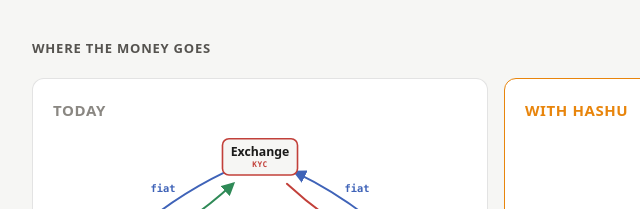
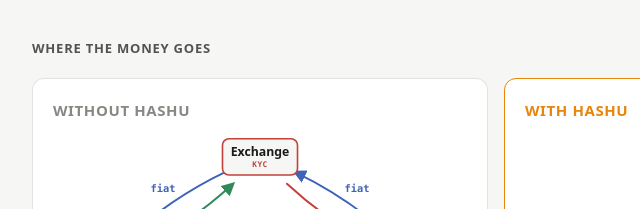
Before and after one commit to asherp/hashu, a plain HTML site: page site/index.html in a window 1280 px wide. Shown: the part 1411-1620 px from the top of the page, 144-784 px from the left. Drawn offline with Linux system fonts and the light colour scheme; no server answers.

Commit message:
Landing: rename "Today" diagram to "Without Hashu" (#128)
* Landing: rename Today diagram to Without Hashu

Co-Authored-By: Claude Opus 5.5 <noreply@anthropic.com>
Claude-Session: https://claude.ai/code/session_01Dfv2Pjsf85engv2dce5Vcw

* Add PR screenshots (removed in next commit)

Co-Authored-By: Claude Opus 5.5 <noreply@anthropic.com>
Claude-Session: https://claude.ai/code/session_01Dfv2Pjsf85engv2dce5Vcw

* Remove PR screenshots

Co-Authored-By: Claude Opus 5.5 <noreply@anthropic.com>
Claude-Session: https://claude.ai/code/session_01Dfv2Pjsf85engv2dce5Vcw

---------

Co-authored-by: Claude <noreply@anthropic.com>

```diff
--- a/site/index.html
+++ b/site/index.html
@@ -181,8 +181,8 @@ footer { padding: 32px 0 48px; border-top: 1px solid var(--line); color: var(--i
     <h2>Where the money goes</h2>
     <div class="flows">
       <div class="card">
-        <h3>Today</h3>
-        <svg class="mflow" viewBox="0 0 640 420" role="img" aria-label="Today: the miner sends hashes to a pool for BTC and sells that BTC to an exchange for fiat. You send fiat to the exchange and get KYC'd BTC.">
+        <h3>Without Hashu</h3>
+        <svg class="mflow" viewBox="0 0 640 420" role="img" aria-label="Without Hashu: the miner sends hashes to a pool for BTC and sells that BTC to an exchange for fiat. You send fiat to the exchange and get KYC'd BTC.">
 <defs><marker id="mf-today-hash" viewBox="0 0 10 10" refX="8" refY="5" markerWidth="7" markerHeight="7" orient="auto-start-reverse"><path class="f-hash" d="M0,0 L10,5 L0,10 z"/></marker><marker id="mf-today-pay" viewBox="0 0 10 10" refX="8" refY="5" markerWidth="7" markerHeight="7" orient="auto-start-reverse"><path class="f-pay" d="M0,0 L10,5 L0,10 z"/></marker><marker id="mf-today-btc" viewBox="0 0 10 10" refX="8" refY="5" markerWidth="7" markerHeight="7" orient="auto-start-reverse"><path class="f-btc" d="M0,0 L10,5 L0,10 z"/></marker><marker id="mf-today-kyc" viewBox="0 0 10 10" refX="8" refY="5" markerWidth="7" markerHeight="7" orient="auto-start-reverse"><path class="f-kyc" d="M0,0 L10,5 L0,10 z"/></marker></defs>
 <path class="e s-hash" d="M111.6,251.6 Q180.9,315.7 266.0,356.6" marker-end="url(#mf-today-hash)"/>
 <path class="e s-btc" d="M278.4,338.4 Q209.1,274.3 124.0,233.4" marker-end="url(#mf-today-btc)"/>
```
